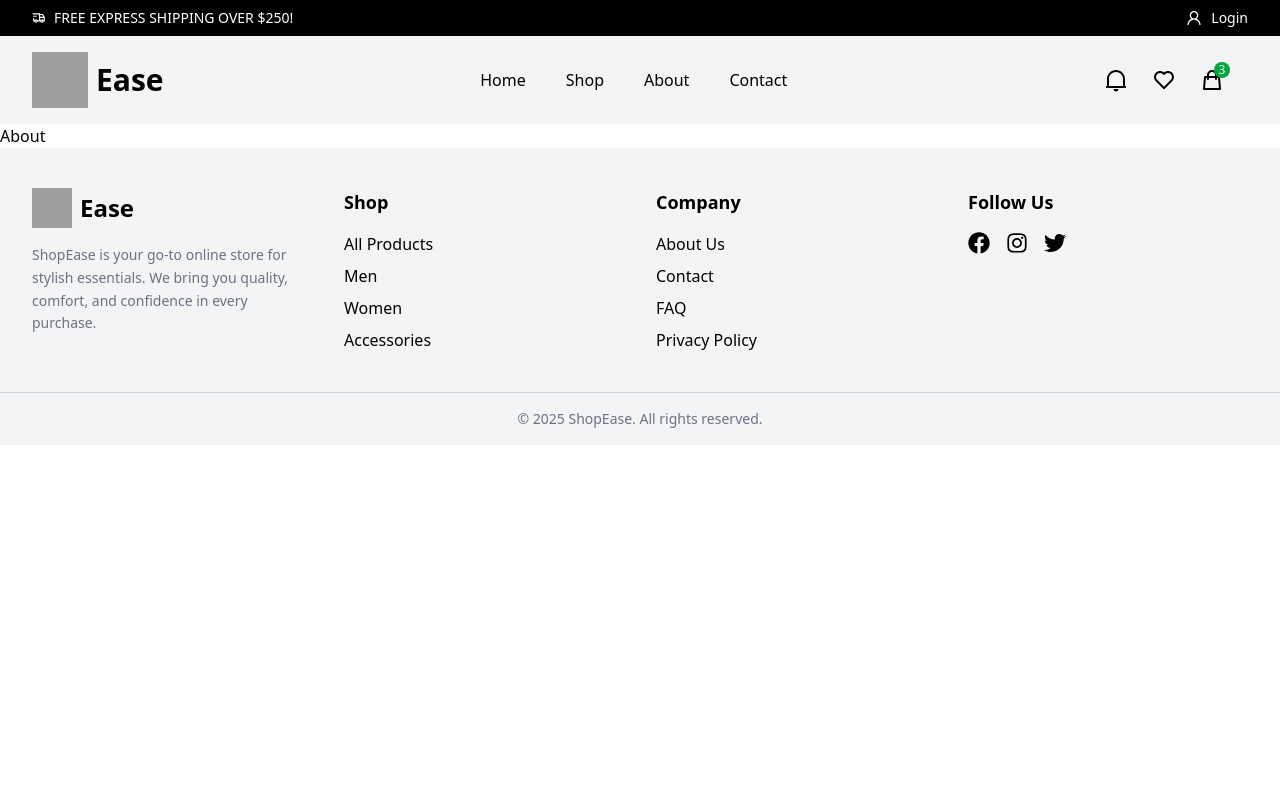
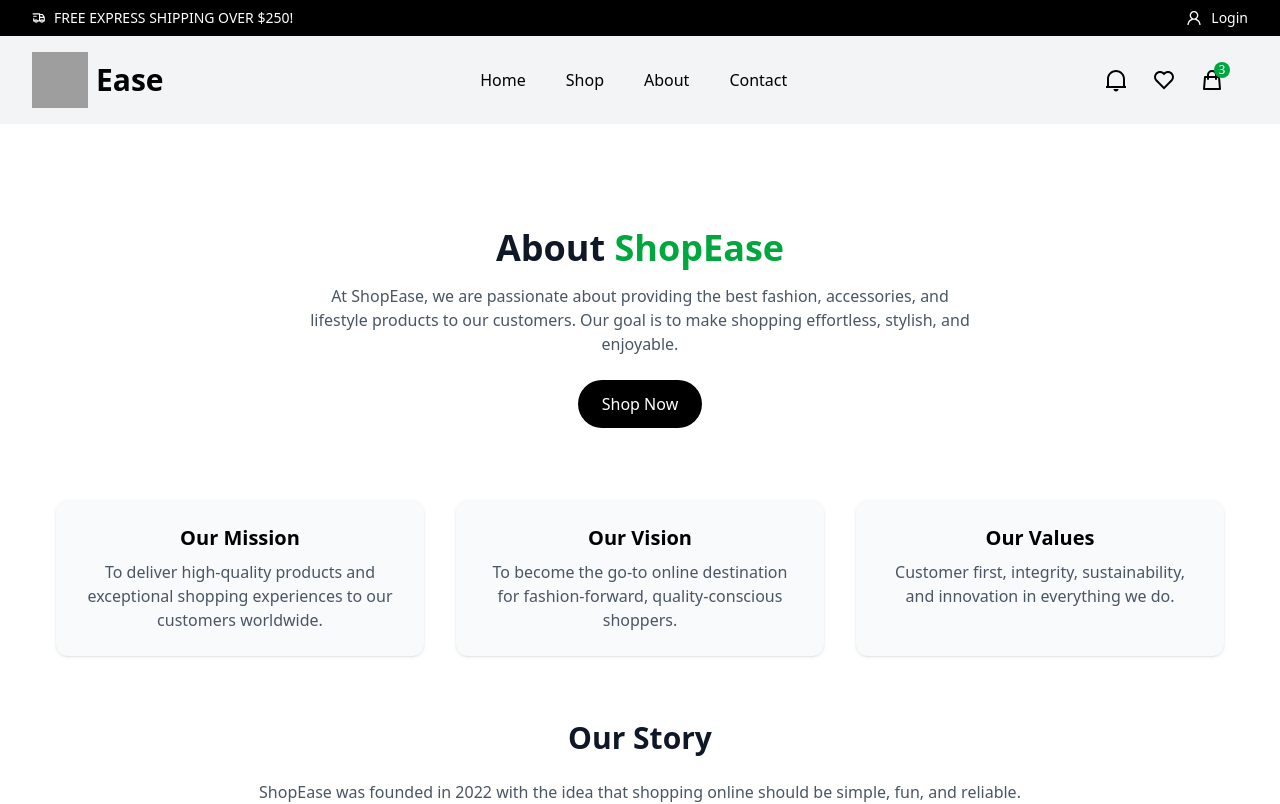
Before and after one commit to akhilachiju/Ecommerce_app, a React (Vite) app in the folder client/: page /about in a window 1280 px wide. Shown: the top 804 px of the page. Built offline with nearby package versions, Linux system fonts and the light colour scheme; grey boxes are pictures that could not be loaded.

Commit message:
updated About pages and updated UI styles

```diff
--- a/client/src/pages/About.jsx
+++ b/client/src/pages/About.jsx
@@ -1,9 +1,75 @@
-import React from 'react'
+import React from "react";
+import { Link } from "react-router-dom";
+import {
+  container,
+  button,
+  section,
+  sectionTitle,
+  sectionDesc,
+  infoCard,
+  cardTitle,
+  cardText,
+  subsectionTitle,
+  subsectionText
+} from "../styles/ui.config";
 
 const About = () => {
   return (
-    <div>About</div>
-  )
-}
+    <section className={section}>
+      <div className={container}>
+        {/* Hero Section */}
+        <div className="mb-18 mt-4  text-center">
+          <h1 className={sectionTitle}>
+            About <span className="text-green-600">ShopEase</span>
+          </h1>
+          <p className={sectionDesc}>
+            At ShopEase, we are passionate about providing the best fashion,
+            accessories, and lifestyle products to our customers. Our goal is to
+            make shopping effortless, stylish, and enjoyable.
+          </p>
+          <Link to="/shop">
+            <button className={button}>Shop Now</button>
+          </Link>
+        </div>
 
-export default About
+        {/* Mission, Vision, Values */}
+        <div className="grid md:grid-cols-3 gap-8 text-center mb-16">
+          <div className={infoCard}>
+            <h3 className={cardTitle}>Our Mission</h3>
+            <p className={cardText}>
+              To deliver high-quality products and exceptional shopping
+              experiences to our customers worldwide.
+            </p>
+          </div>
+          <div className={infoCard}>
+            <h3 className={cardTitle}>Our Vision</h3>
+            <p className={cardText}>
+              To become the go-to online destination for fashion-forward,
+              quality-conscious shoppers.
+            </p>
+          </div>
+          <div className={infoCard}>
+            <h3 className={cardTitle}>Our Values</h3>
+            <p className={cardText}>
+              Customer first, integrity, sustainability, and innovation in
+              everything we do.
+            </p>
+          </div>
+        </div>
+
+        {/* Brand Story */}
+        <div>
+          <h2 className={subsectionTitle}>Our Story</h2>
+          <p className={subsectionText}>
+            ShopEase was founded in 2022 with the idea that shopping online
+            should be simple, fun, and reliable. Our team is dedicated to
+            sourcing the best products, offering excellent customer service, and
+            creating a platform where every shopper feels valued and inspired.
+          </p>
+        </div>
+      </div>
+    </section>
+  );
+};
+
+export default About;
--- a/client/src/styles/ui.config.js
+++ b/client/src/styles/ui.config.js
@@ -112,3 +112,43 @@ export const faqAnswer = `px-4 py-2 text-gray-700`;
 export const contactForm = `space-y-4 bg-white p-6 rounded-lg shadow-sm`;
 export const formLabel = `block text-gray-700 mb-1`;
 export const formInput = `w-full border border-gray-300 rounded-md p-2 focus:outline-none focus:ring-2 focus:ring-green-500`;
+
+// Section Wrapper
+export const section = `
+  py-16 m-6 bg-white
+`;
+
+// Section Title
+export const sectionTitle = `
+  text-3xl md:text-4xl font-bold text-gray-900 mb-4
+`;
+
+// Section Description
+export const sectionDesc = `
+  text-gray-600 mb-6 max-w-2xl mx-auto
+`;
+
+// Card (for Mission, Vision, Values)
+export const infoCard = `
+  p-6 bg-gray-50 rounded-xl shadow-sm text-center
+`;
+
+// Card Title
+export const cardTitle = `
+  text-xl font-bold mb-2
+`;
+
+// Card Text
+export const cardText = `
+  text-gray-600
+`;
+
+// Subsection Title (Our Story)
+export const subsectionTitle = `
+  text-3xl font-bold text-gray-900 mb-6 text-center
+`;
+
+// Subsection Description
+export const subsectionText = `
+  text-gray-600 text-center max-w-3xl mx-auto
+`;
```
